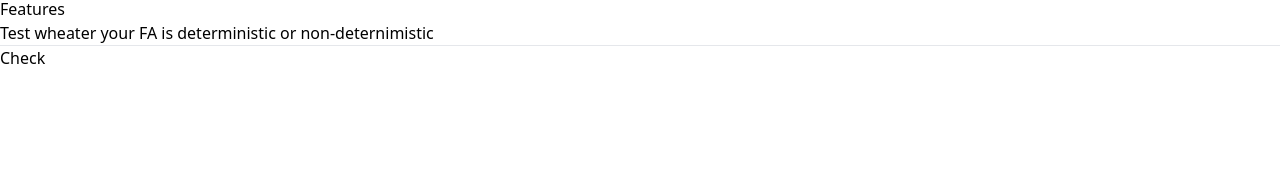
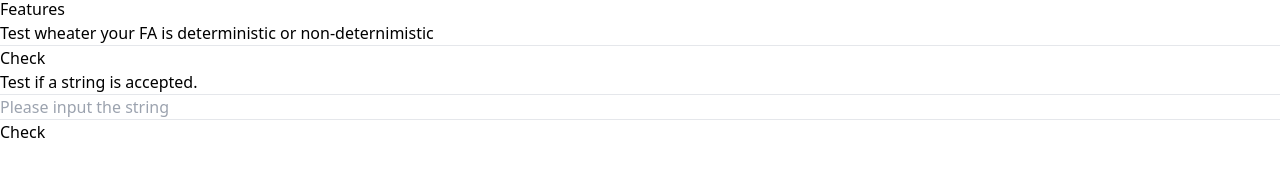
Before and after one commit to Kimlong168/automata-fa, a React (Vite) app: page / in a window 1280 px wide. Shown: the part 460-636 px from the top of the page. Built offline with nearby package versions, Linux system fonts and the light colour scheme.

Commit message:
Change UI

```diff
--- a/src/App.jsx
+++ b/src/App.jsx
@@ -5,6 +5,7 @@ import Header from "./components/Header";
 import TransitionTable from "./components/TransitionTable";
 // import DisplayState from "./components/DisplayState";
 import FaTypeChecker from "./components/FaTypeChecker";
+import StringAceptedChecker from "./components/StringAceptedChecker";
 import Title from "./components/title";
 export default function App() {
   const [state, setState] = useState({
@@ -13,17 +14,20 @@ export default function App() {
     states: "",
     alphabets: "",
   });
+  const [isDFA, setIsDFA] = useState(true);
+  const [string, setString] = useState("");
 
   const [transitions, setTransitions] = useState([]);
-  console.log(transitions);
+
+  console.log("transitions: ", transitions);
+  console.log("state: ", state);
+  const states = state.states.split(",");
+  const alphabets = state.alphabets.split(",");
+  const startState = state.startState.split(",");
+  const endStates = state.endStates.split(",");
+
   // feature to check wheater FA is the DFA or NFA
-
   function checkFAType() {
-    let isDFA = true;
-    const states = state.states.split(",");
-    const alphabets = state.alphabets.split(",");
-    const startState = state.startState.split(",");
-
     // check if there is any empty field
     if (state.states === "" || state.alphabets === "") {
       alert("Please fill all the fields");
@@ -44,13 +48,14 @@ export default function App() {
 
     // check if start is more than one
     if (startState.length > 1) {
-      isDFA = false;
+      setIsDFA(false);
       alert("This is Fa is a NFA. because it has more than one start state");
       return;
     }
 
     // check if there is any empty transition
     if (transitions.length < states.length * alphabets.length) {
+      setIsDFA(false);
       alert("This is Fa is a NFA. because it includes empty transition");
       return;
     }
@@ -58,7 +63,7 @@ export default function App() {
     // check if the transitions include epsolon or not
     transitions.forEach((transition) => {
       if (transition.transition.includes("ε")) {
-        isDFA = false;
+        setIsDFA(false);
         alert("This is Fa is a NFA. because it includes ε");
         return;
       }
@@ -69,11 +74,58 @@ export default function App() {
     }
   }
 
+  function checkString() {
+    const stringArray = string.split("");
+
+    // check if the string is accepted or not
+    if (string === "") {
+      alert("Please enter a string");
+      return;
+    }
+
+    //for DFA
+    console.log("=================DFA==================");
+
+    let state = startState[0];
+    console.log("start state: ", state);
+    stringArray.forEach((character) => {
+      console.log("character: ", character);
+
+      for (let i = 0; i < transitions.length; i++) {
+        console.log(
+          "transition: ",
+          transitions[i].state,
+          transitions[i].alphabet
+        );
+        if (
+          transitions[i].state === state &&
+          transitions[i].alphabet === character
+        ) {
+          state = transitions[i].transition;
+          console.log("state met condition:", state);
+          break;
+        }
+      }
+
+      if (state === undefined) {
+        alert("This string is not accepted, undifined");
+      }
+    });
+
+    let result = endStates.includes(state);
+
+    if (result) {
+      alert("This string is accepted");
+    } else {
+      alert("This string is not accepted");
+    }
+  }
+
   return (
     <div>
       <Header />
       <div className="p-6 md:p-12 pb-0 pt-3">
-      <Title title="Create Finite Automata"/>
+        <Title title="Create Finite Automata" />
         <FaInputForm state={state} setState={setState} />
 
         {state.states !== "" && state.alphabets !== "" && (
@@ -90,8 +142,14 @@ export default function App() {
 
       {/* features */}
       <div className="p-6 md:p-12 pt-0">
-        <Title title="Features"/>
-        <FaTypeChecker checkFAType={checkFAType}/>
+        <Title title="Features" />
+        <FaTypeChecker checkFAType={checkFAType} />
+        <StringAceptedChecker
+          checkString={checkString}
+          string={string}
+          setString={setString}
+          isDFA={isDFA}
+        />
       </div>
     </div>
   );
--- /dev/null
+++ b/src/components/Card.jsx
@@ -0,0 +1,6 @@
+
+const Card = ({ Children }) => {
+  return <div className="rounded shadow-lg p-5 border">{Children}</div>;
+};
+
+export default Card;
--- a/src/components/FaTypeChecker.jsx
+++ b/src/components/FaTypeChecker.jsx
@@ -1,6 +1,7 @@
+
 const FaTypeChecker = ({ checkFAType }) => {
   return (
-    <div className="rounded shadow-lg p-5 border">
+    <div className="rounded shadow-lg p-5 border mb-5">
       <h1 className="text-md lg:text-xl py-5 pt-0 text-blue-900 font-semibold">
         Test wheater your FA is deterministic or non-deternimistic
       </h1>
--- /dev/null
+++ b/src/components/StringAceptedChecker.jsx
@@ -0,0 +1,31 @@
+const StringAceptedChecker = ({ checkString, string, setString, isDFA }) => {
+  return (
+    <div className="rounded shadow-lg p-5 border mb-5">
+      <h1 className="text-md lg:text-xl py-5 pt-0 text-blue-900 font-semibold">
+        Test if a string is accepted.
+      </h1>
+      <hr />
+      <input
+        type="text"
+        onChange={(event) => {
+          setString(event.target.value);
+        }}
+        value={string}
+        name="string"
+        placeholder="Please input the string"
+        className="py-4 outline-none"
+      />
+      <hr />
+      {isDFA && (
+        <button
+          onClick={checkString}
+          className="rounded px-3 py-2 text-white font-semibold mt-3 bg-orange-400 hover:bg-orange-500"
+        >
+          Check
+        </button>
+      )}
+    </div>
+  );
+};
+
+export default StringAceptedChecker;
--- a/src/components/TransitionTable.jsx
+++ b/src/components/TransitionTable.jsx
@@ -67,9 +67,11 @@ const TransitionTable = ({ state, transitions, setTransitions }) => {
           {alphabets.map((alphabet) => {
             return (
               <>
-                <td className="border border-blue-500 px-3 py-2">
+                <td
+                  className="border border-blue-500 px-3 py-2"
+                  key={`${state}${alphabet}`}
+                >
                   <Multiselect
-                    key={`${state}${alphabet}`}
                     placeholder={`${state}${alphabet}`}
                     options={selectData}
                     displayValue="name"
@@ -89,13 +91,12 @@ const TransitionTable = ({ state, transitions, setTransitions }) => {
     );
   });
 
-
   return (
     <div className="w-full my-5 scroll-bar overflow-x-auto mt-10 shadow-xl">
       <table className="border-collapse min-w-full h-full border">
         <thead className="bg-white border-b">
           <tr>
-            <th className="border border-blue-500 p-3 text-center text-orange-400">
+            <th className="border border-blue-950 p-3 text-center text-orange-400">
               Transition
             </th>
             {tableHeader}
```
